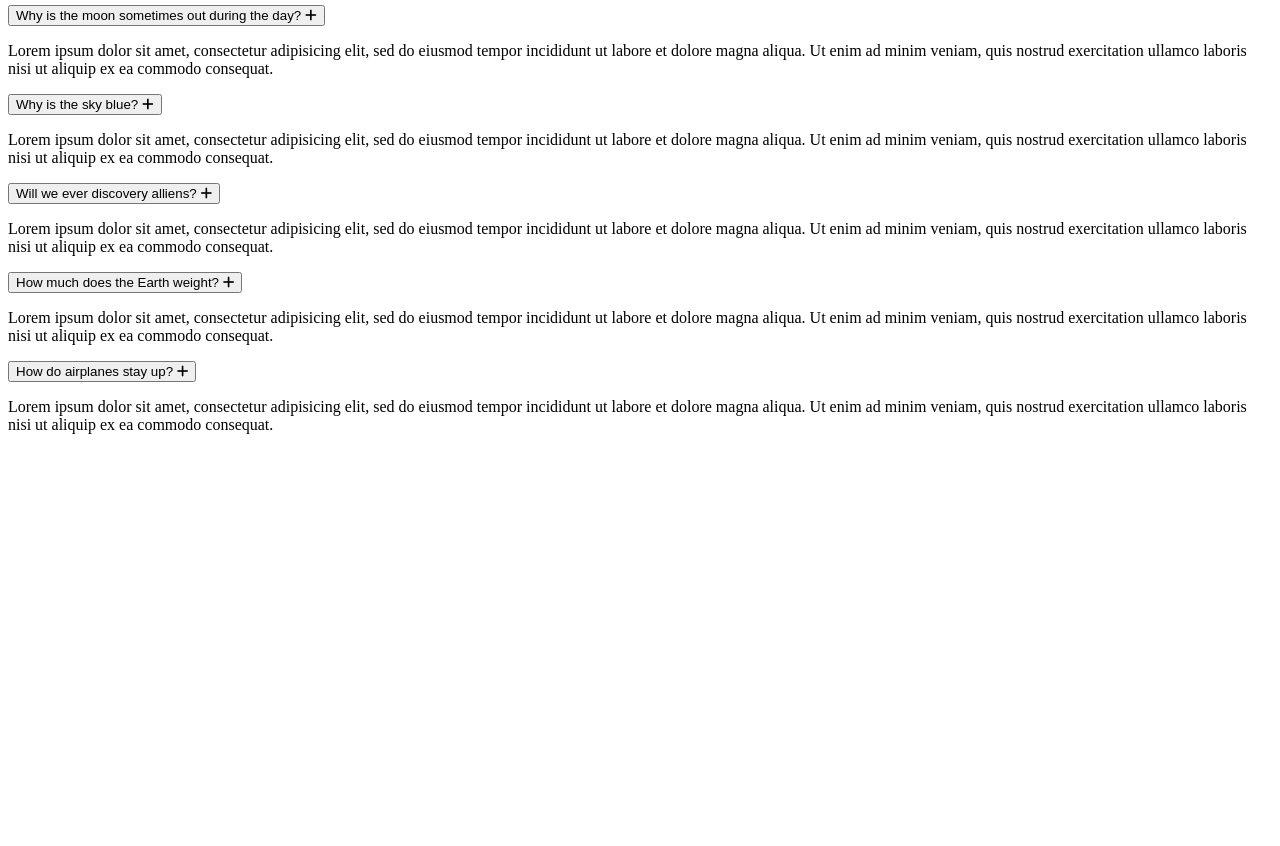
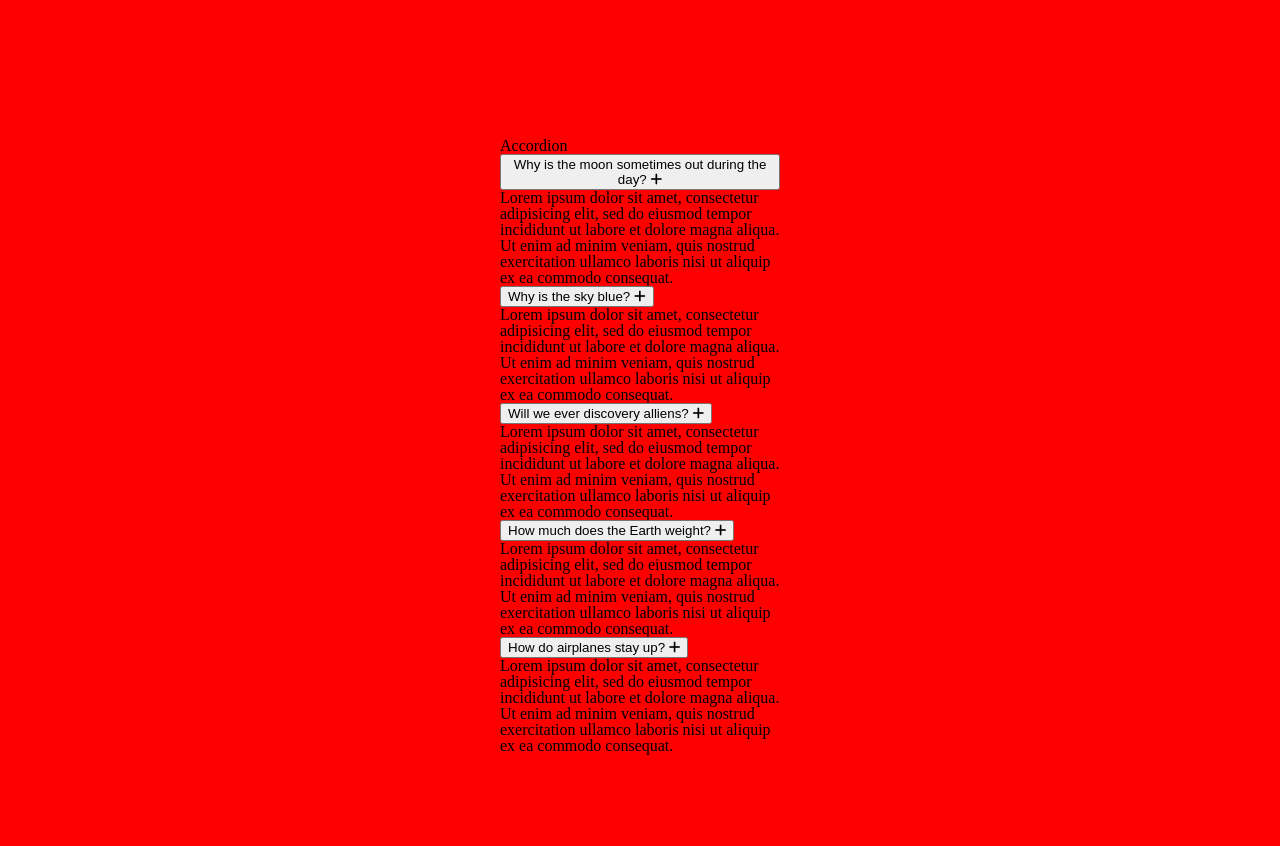
Before and after one commit to gokturkdogan/Accordion-Menu, a plain HTML site: page index.html in a window 1280 px wide. Shown: the part 62-908 px from the top of the page. Before the commit the page ends 800 px from the top, so only its background shows below. Drawn offline with Linux system fonts and the light colour scheme.

Commit message:
updated styletype index.html

```diff
--- a/index.html
+++ b/index.html
@@ -6,7 +6,8 @@
     <meta http-equiv="X-UA-Compatible" content="IE=edge">
     <meta name="viewport" content="width=device-width, initial-scale=1.0">
     <script src="https://kit.fontawesome.com/59fe93ed09.js" crossorigin="anonymous"></script>
-    <link href="assets/scss/main.css">
+    <link rel="stylesheet" href="assets/scss/reset.css">
+    <link rel="stylesheet" href="assets/scss/main.css">
     <title>Accordion-Menu</title>
 </head>
 
```
